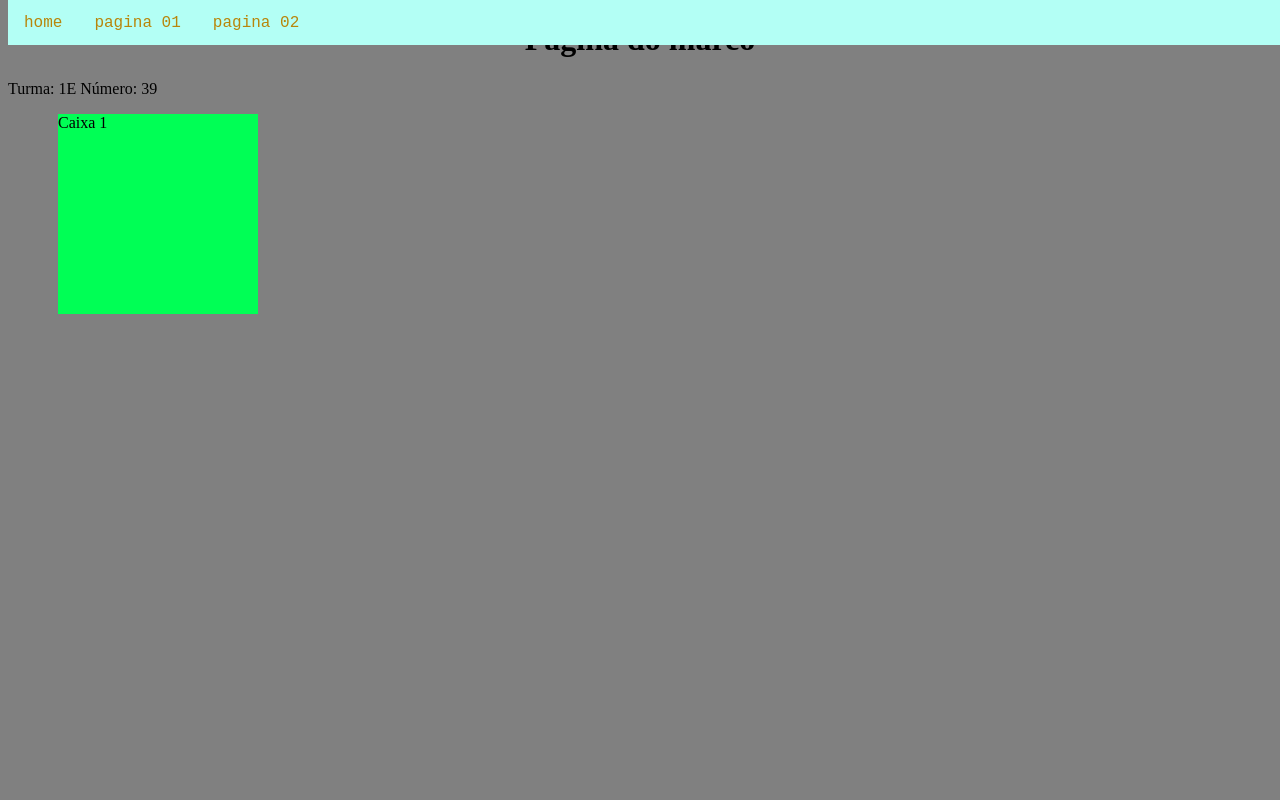
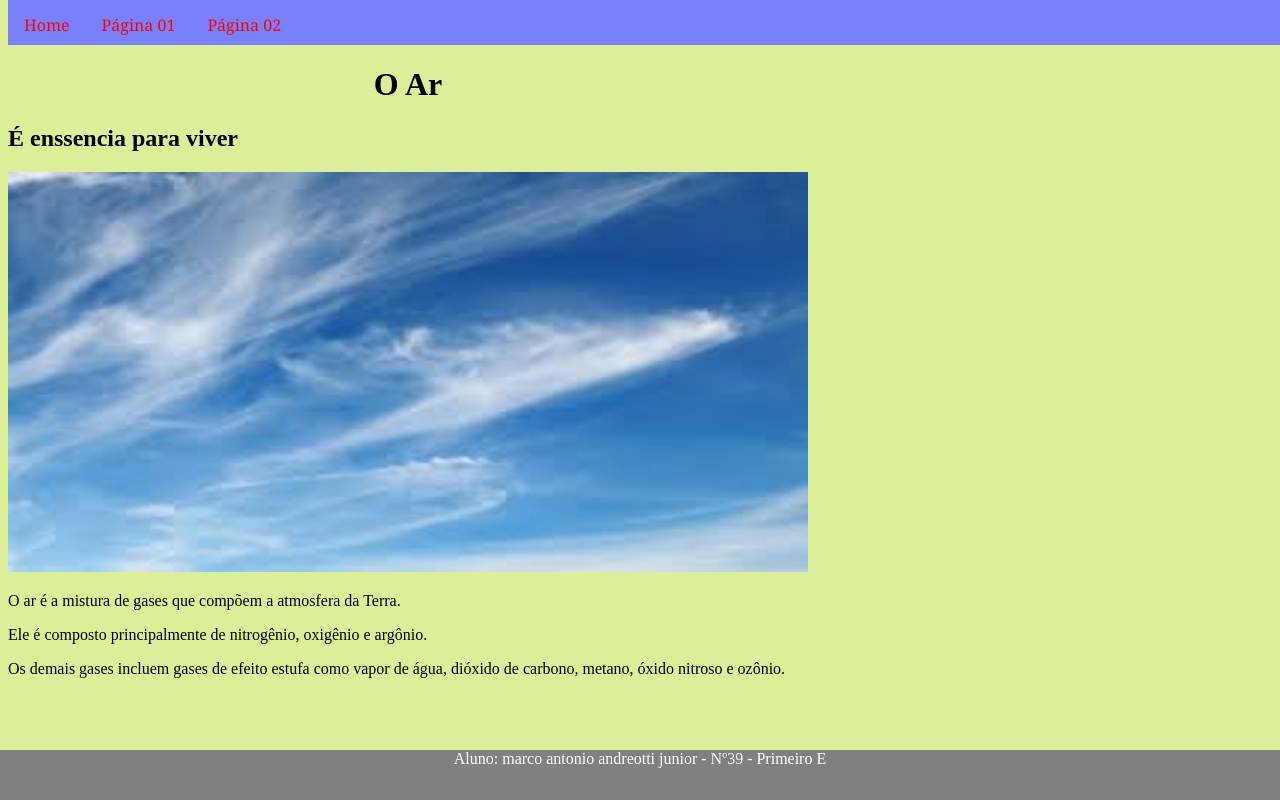
Before and after one commit to marcoandreott/primeiroe_2t, a plain HTML site: page index.html in a window 1280 px wide. Drawn offline with Linux system fonts and the light colour scheme.

Commit message:
Add files via upload

```diff
--- a/estilo.css
+++ b/estilo.css
@@ -1,5 +1,5 @@
 body {
-  background: rgb(128, 128, 128);
+  background: rgb(219, 238, 152);
 }
 h1 {
   text-align: center;
@@ -13,12 +13,12 @@ h1 {
   position: relative;
   width: 200px;
   height: 200px;
-  background: rgb(0, 255, 85);
+  background: rgb(255, 166, 0);
   left: 50px;
 }
 .menuPrincipal {
   position: absolute;
-  background: rgb(179, 255, 245);
+  background: rgb(120, 128, 251);
   width: 100%;
   height: 45px;
   top: 0;
@@ -27,18 +27,57 @@ nav ul {
   list-style-type: none;
   margin: 0;
   padding: 0;
-  overflow 0;
+  overflow: 0;
 }
 li {
   float: left;
 }
 li a {
   display: block;
- color: darkgoldenrod;
+  color: rgb(255, 0, 0);
+  text-align: center;
   padding: 14px 16px;
   text-decoration: none;
- font-family: 'Courier New', Courier, monospace
+  font-family: Georgia, 'Times New Roman', Times, serif;
 }
 li a:hover {
-    background: rgb(38, 0, 255);
+  background: rgba(255, 202, 57, 0.589);
 }
+.boxImage {
+  position: absolute;
+  width: 90%;
+  height: 500px;
+  background: rgb(255, 166, 0);
+  top: 45px;
+  left: 0;
+  margin: 20px;
+  border-color: black;
+  border-width: 10px;
+  border-style: solid;
+  padding: 10px;
+  display: flex;
+  justify-content:center;
+}
+#mar {
+  width: 800%;
+  height: 500px;
+}
+.rodape {
+  position: absolute;
+  width: 100%;
+  height: 50px;
+  color: white;
+  background: gray;
+  left: 0;
+  bottom: 0;
+  display: flex;
+  justify-content: center;
+}
+.conteudoHome {
+  position: absolute;
+  top: 45px;
+}
+#imagemHome {
+  width: 800px;
+  height: 400px;
+}
--- a/index.html
+++ b/index.html
@@ -12,18 +12,28 @@
     <div class="menuPrincipal">
       <nav>
         <ul>
-          <li><a href="index.html">home</a></li>
-          <li><a href="pagina01.html">pagina 01</a></li>
-          <li><a href="pagina02.html">pagina 02</a></li>
+          <li><a href="index.html">Home</a></li>
+          <li><a href="pagina01.html">Página 01</a></li>
+          <li><a href="pagina02.html">Página 02</a></li>
         </ul>
       </nav>
     </div>
 
-    <h1>Página do marco</h1>
-    <p>Turma: 1E      Número: 39</p>
 
-    <div class="caixa1">
-      Caixa 1
+    <div class="conteudoHome">
+      <h1>O Ar</h1>
+
+      <h2>É enssencia para viver</h2>
+
+        <img id="imagemHome" src="home.jpg" alt="">
+
+       <p>O ar é a mistura de gases que compõem a atmosfera da Terra.</p>
+       <p>Ele é composto principalmente de nitrogênio, oxigênio e argônio.</p>
+       <p>Os demais gases incluem gases de efeito estufa como vapor de água, dióxido de carbono, metano, óxido nitroso e ozônio.</p>
+    </div>
+
+    <div class="rodape">
+      Aluno: marco antonio andreotti junior - Nº39 - Primeiro E
     </div>
 
   </body>
```
Also changed, not shown: pagina01.html (+8 -3 lines), pagina02.html (+3 -3 lines), home.jpg (added), mar.jpg (added), 2 other files. Lines whose indentation alone changed are shown as unchanged.
